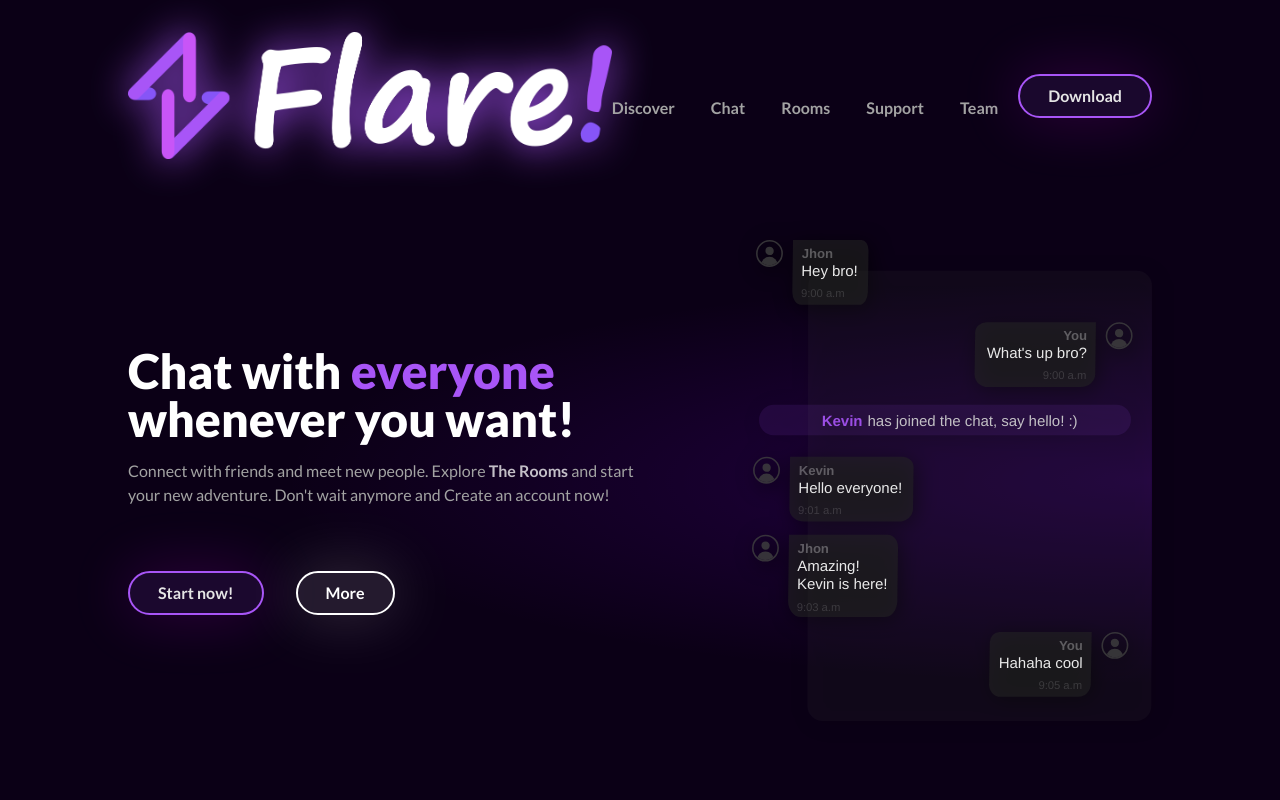
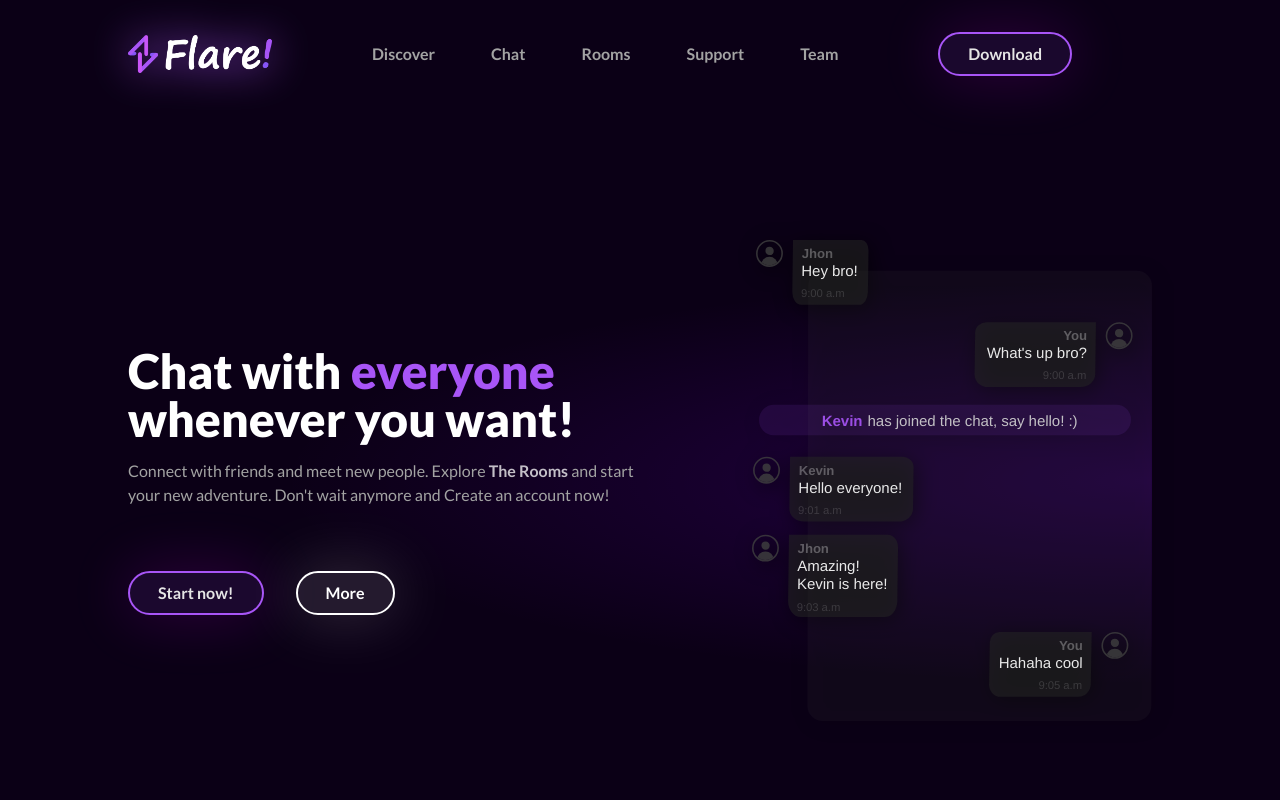
Before and after one commit to SebastianL-dev/Flare, a Next.js app in the folder client/web/: page / in a window 1280 px wide. Shown: the top 800 px of the page. Built offline with nearby package versions, Linux system fonts and the light colour scheme.

Commit message:
fix(web): change image next component 🐛

```diff
--- a/client/web/src/components/common/header.tsx
+++ b/client/web/src/components/common/header.tsx
@@ -4,8 +4,8 @@ import NavButton from "./buttons/navButton";
 import Link from "next/link";
 import DefaultButton from "./buttons/defaultButton";
 import { useEffect, useState } from "react";
-import Image from "next/image";
-import DefaultLogo2 from "@/../public/images/logos/webp/Text-Logo-Default-1.webp";
+// import Image from "next/image";
+// import DefaultLogo2 from "@/../public/images/logos/webp/Text-Logo-Default-1.webp";
 
 export default function Header() {
   const [headerS, setHeaderS] = useState<string>(
@@ -54,13 +54,19 @@ export default function Header() {
           href={"/"}
           aria-label="Home logo"
         >
-          <Image
+          {/* <Image
             width={100}
             src={DefaultLogo2}
             alt="Default Flare's logo with white text"
             layout="responsive"
             sizes="(max-width: 1024px) 100px, (min-width: 1024px) 150px"
             priority
+          /> */}
+          <img
+            className="w-36 max-lg:w-24"
+            src="images/logos/webp/Text-Logo-Default-1.webp"
+            alt="Default Flare's logo with white text"
+            loading="eager"
           />
         </Link>
 
```
